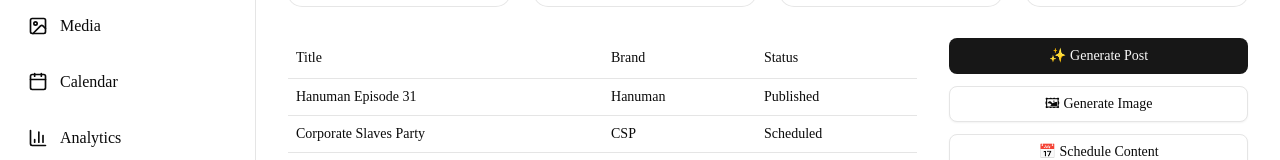
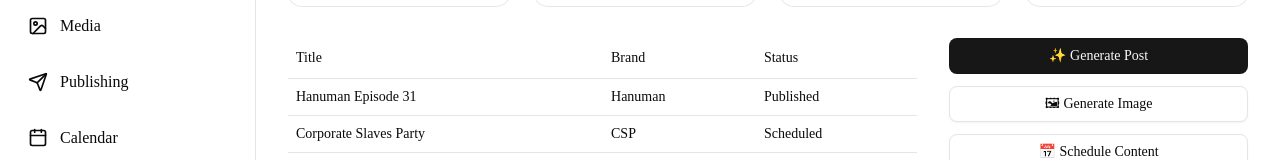
Before and after one commit to aadi199824/creator-studio, a Next.js app: page / in a window 1280 px wide. Shown: the part 302-462 px from the top of the page. Built offline with nearby package versions, Linux system fonts and the light colour scheme.

Commit message:
Add publishing to sidebar

```diff
--- a/components/layout/sidebar.tsx
+++ b/components/layout/sidebar.tsx
@@ -5,6 +5,7 @@
   FileText,
   Sparkles,
   Image,
+  Send,
   Calendar,
   BarChart3,
   Settings,
@@ -16,6 +17,7 @@
   { name: "Content", href: "/dashboard/content", icon: FileText },
   { name: "AI Generator", href: "/dashboard/generator", icon: Sparkles },
   { name: "Media", href: "/dashboard/media", icon: Image },
+  { name: "Publishing", href: "/dashboard/publishing", icon: Send },
   { name: "Calendar", href: "/dashboard/calendar", icon: Calendar },
   { name: "Analytics", href: "/dashboard/analytics", icon: BarChart3 },
   { name: "Settings", href: "/dashboard/settings", icon: Settings },
```
